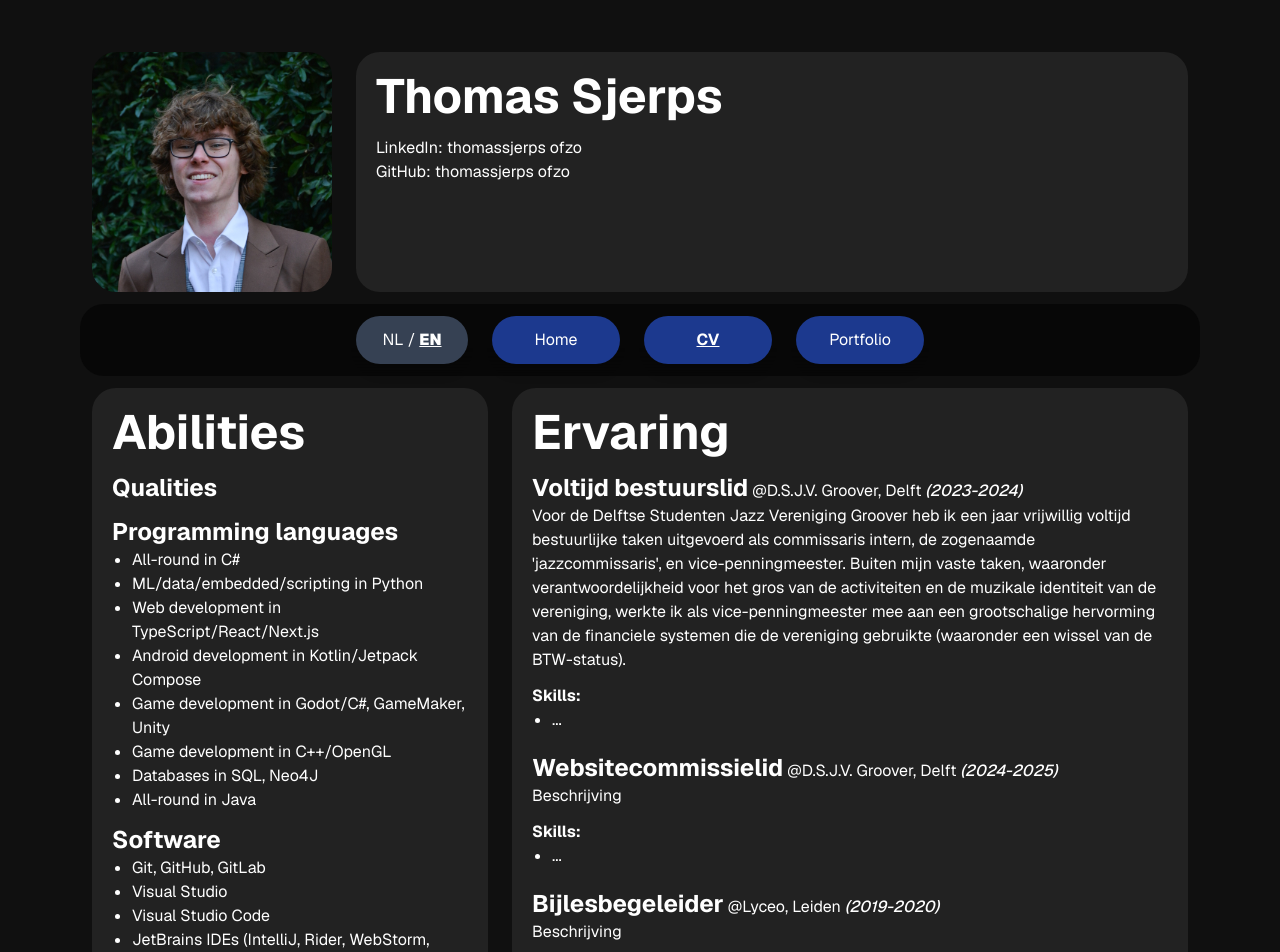
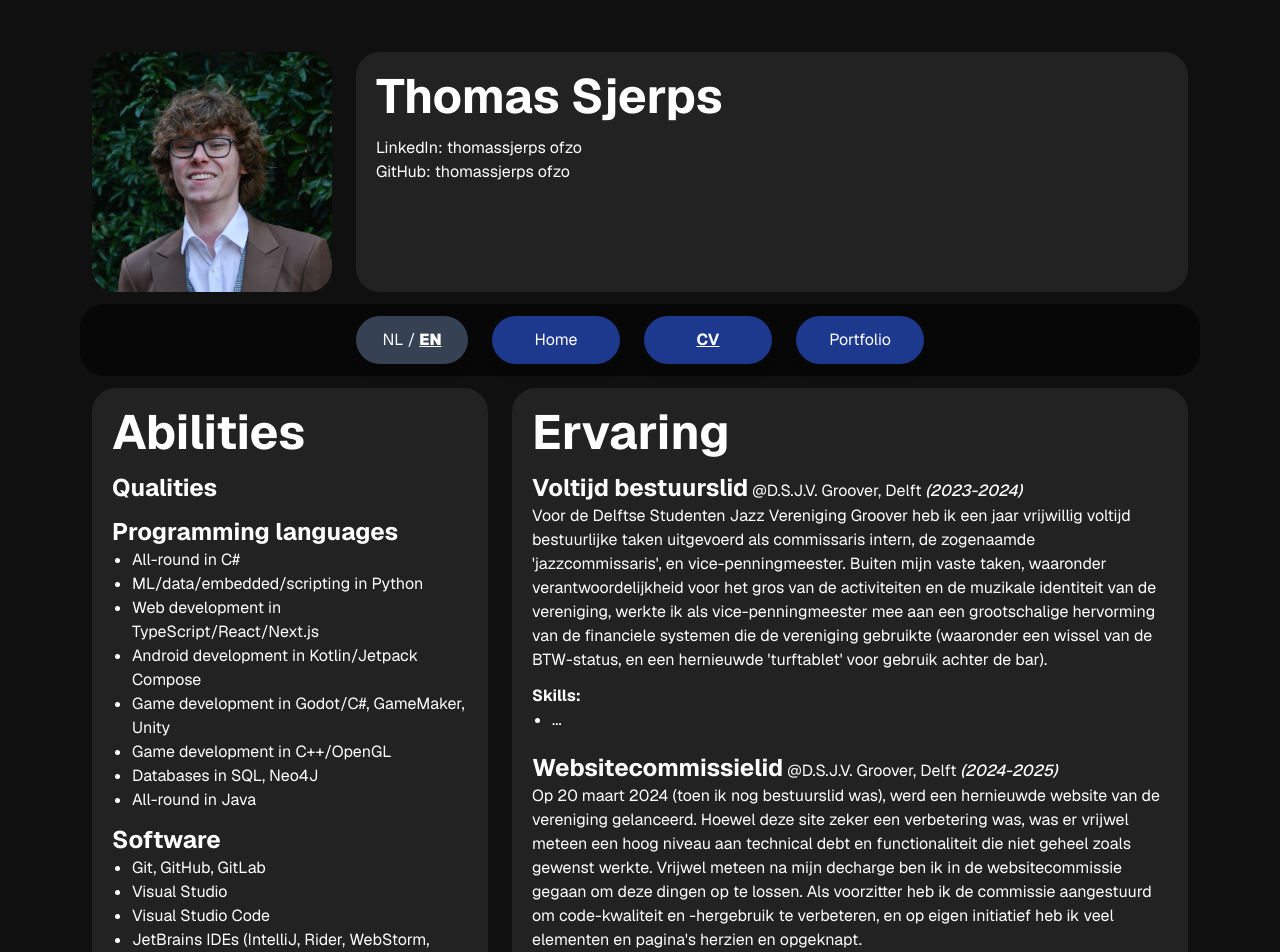
Before and after one commit to sjerpsthomas/website, a Next.js app: page /en/cv in a window 1280 px wide. Shown: the top 952 px of the page. Built offline with nearby package versions, Linux system fonts and the light colour scheme.

Commit message:
Add descriptions to experiences

```diff
--- a/src/app/[locale]/cv/ExperienceBlock.tsx
+++ b/src/app/[locale]/cv/ExperienceBlock.tsx
@@ -13,7 +13,8 @@ const D = {
           "bestuurlijke taken uitgevoerd als commissaris intern, de zogenaamde 'jazzcommissaris', en vice-penningmeester. " +
           "Buiten mijn vaste taken, waaronder verantwoordelijkheid voor het gros van de activiteiten en de muzikale " +
           "identiteit van de vereniging, werkte ik als vice-penningmeester mee aan een grootschalige hervorming van de " +
-          "financiele systemen die de vereniging gebruikte (waaronder een wissel van de BTW-status).",
+          "financiele systemen die de vereniging gebruikte (waaronder een wissel van de BTW-status, en een hernieuwde " +
+          "'turftablet' voor gebruik achter de bar).",
         skills: [
           "...",
         ],
@@ -22,7 +23,12 @@ const D = {
       {
         title: "Websitecommissielid",
         company: "D.S.J.V. Groover, Delft",
-        description: "Beschrijving",
+        description: "Op 20 maart 2024 (toen ik nog bestuurslid was), werd een hernieuwde website van de vereniging gelanceerd. " +
+          "Hoewel deze site zeker een verbetering was, was er vrijwel meteen een hoog niveau aan technical debt en " +
+          "functionaliteit die niet geheel zoals gewenst werkte. " +
+          "Vrijwel meteen na mijn decharge ben ik in de websitecommissie gegaan om deze dingen op te lossen. " +
+          "Als voorzitter heb ik de commissie aangestuurd om code-kwaliteit en -hergebruik te verbeteren, " +
+          "en op eigen initiatief heb ik veel elementen en pagina's herzien en opgeknapt.",
         skills: [
           "...",
         ],
@@ -31,7 +37,9 @@ const D = {
       {
         title: "Bijlesbegeleider",
         company: "Lyceo, Leiden",
-        description: "Beschrijving",
+        description: "Voor bijlesbedrijf Lyceo heb ik een traject uitgevoerd ('Lyceo Opstap') voor CITO-training voor " +
+          "een groepje van 5 groep 8'ers. De lessen bestonden uit voorgeschreven (groeps- en individuele) oefeningen, " +
+          "evenals uitleg in groepsverband.",
         skills: [
           "...",
         ],
```
